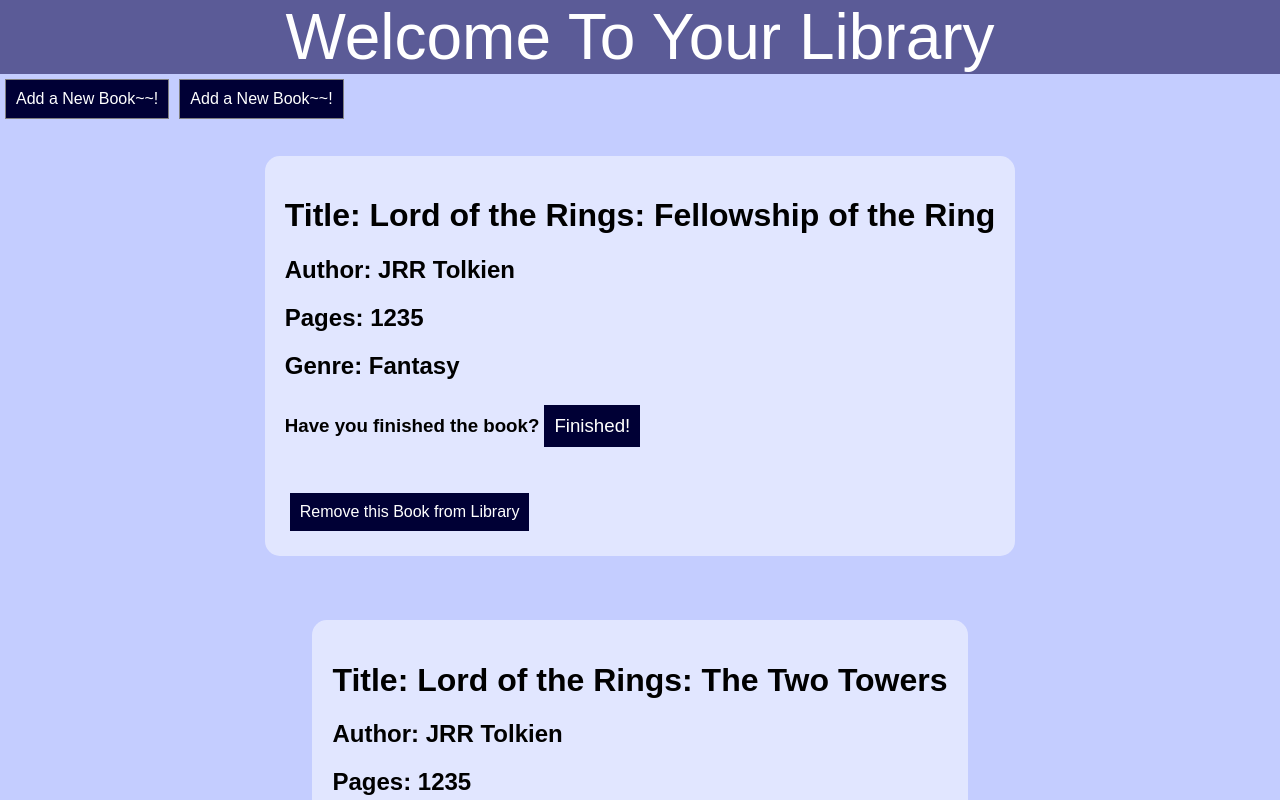
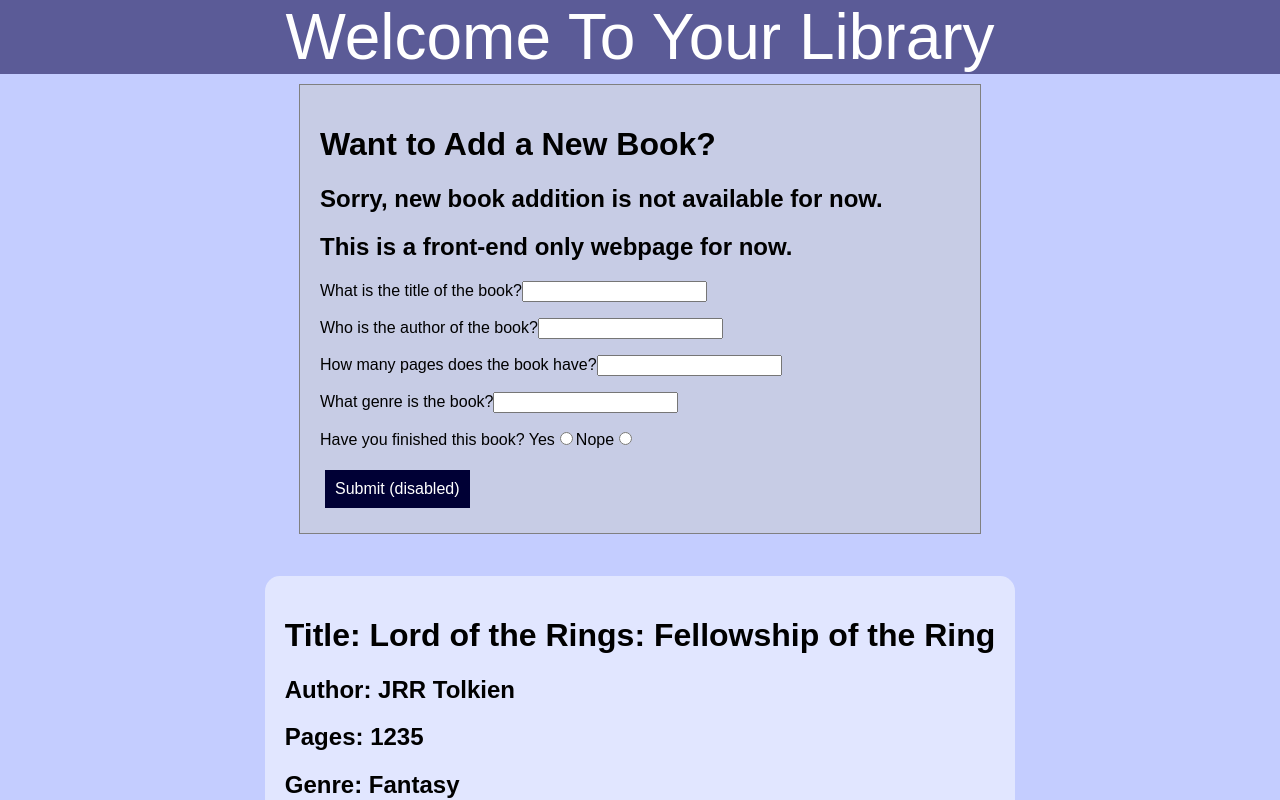
Before and after one commit to hankangbok/bookLibraryReact, a React (Create React App) app: page / in a window 1280 px wide. Shown: the top 800 px of the page. Built offline with nearby package versions, Linux system fonts and the light colour scheme.

Commit message:
ensured that form would return user feedback at least

```diff
--- a/public/index.html
+++ b/public/index.html
@@ -8,23 +8,14 @@
 
     <link rel="manifest" href="%PUBLIC_URL%/manifest.json">
 
-    <title>React App</title>
+    <title>Personal Library</title>
   </head>
 
   <body>
     <div id="flexcontainer">
       <div id="header">Welcome To Your Library</div>
       <div id="root"></div>
-      <!--
-        This HTML file is a template.
-        If you open it directly in the browser, you will see an empty page.
 
-        You can add webfonts, meta tags, or analytics to this file.
-        The build step will place the bundled scripts into the <body> tag.
-
-        To begin the development, run `npm start` or `yarn start`.
-        To create a production bundle, use `npm run build` or `yarn build`.
-      -->
    </div>
   </body>
 </html>
--- a/src/index.css
+++ b/src/index.css
@@ -58,7 +58,12 @@ button {
 #addBookForm {
   /* border: 5px solid red; */
   border: 1px solid gray;
-
+  background-color: rgba(204, 204, 204, 0.5);
+  padding: 20px;
+  margin: 10px;
+  width: 50%;
+  margin-left:auto;
+  margin-right:auto;
 }
 
 #addBookForm.clicked {
--- a/src/index.js
+++ b/src/index.js
@@ -1,7 +1,7 @@
-import React from 'react';
-import ReactDOM from 'react-dom';
-import './index.css';
-import {NewBookFormEntry} from './newBookForm'
+import React from "react";
+import ReactDOM from "react-dom";
+import "./index.css";
+import { NewBookFormEntry } from "./newBookForm";
 
 // dont touch this for now.
 // I'll set up form entry once the library display is good.
@@ -14,35 +14,36 @@ import {NewBookFormEntry} from './newBookForm'
 //   }
 // }
 
-class AddNewBookForm extends React.Component {
-  render() {
-    return <NewBookFormEntry />;
-  }
-}
+// class AddNewBookForm extends React.Component {
+//   render() {
+//     return <NewBookFormEntry />;
+//   }
+// }
 
 // this component displays the 'read' toggle button
 class ReadToggle extends React.Component {
   constructor(props) {
     super(props);
     this.state = {
-      isReadorNot: this.props.thisBook.isRead,
-    }
+      isReadorNot: this.props.thisBook.isRead
+    };
     this.handleClick = this.handleClick.bind(this);
   }
 
   handleClick() {
-    let newReadStatus = (this.state.isReadorNot === true) ? false : true;
+    let newReadStatus = this.state.isReadorNot === true ? false : true;
     this.setState({ isReadorNot: newReadStatus });
   }
   render() {
     let isReadButton;
-    if (this.state.isReadorNot===true) {
+    if (this.state.isReadorNot === true) {
       isReadButton = "Finished!";
     } else {
       isReadButton = "Working on It";
     }
     return (
-      <h3>Have you finished the book?
+      <h3>
+        Have you finished the book?
         <button onClick={this.handleClick}>
           {/* {this.state.isReadorNot.toString()} */}
           {isReadButton}
@@ -54,12 +55,15 @@ class ReadToggle extends React.Component {
 
 class RemoveBookFromLibrary extends React.Component {
   render() {
-    return <button title={this.props.title} onClick={this.props.onClick}>Remove this Book from Library</button>;
+    return (
+      <button title={this.props.title} onClick={this.props.onClick}>
+        Remove this Book from Library
+      </button>
+    );
   }
 }
 
 class SingleBook extends React.Component {
-
   render() {
     const aBook = this.props.aBook;
     const title = aBook.title;
@@ -73,72 +77,175 @@ class SingleBook extends React.Component {
         <h2>Pages: {numPages}</h2>
         <h2>Genre: {genre}</h2>
         <ReadToggle thisBook={aBook} />
-        <br></br>
+        <br />
         <RemoveBookFromLibrary title={title} onClick={this.props.onClick} />
       </div>
     );
-
   }
 }
 
 class LibraryContainer extends React.Component {
   constructor(props) {
-    super(props)
+    super(props);
     this.state = {
-      allBooks:  [
-        { title: 'Lord of the Rings: Fellowship of the Ring', author: 'JRR Tolkien ', numPages: '1235', isRead: true, genre: 'Fantasy' },
-        { title: 'Lord of the Rings: The Two Towers', author: 'JRR Tolkien ', numPages: '1235', isRead: false, genre: 'Fantasy' },
-        { title: 'Lord of the Rings: Return of the King', author: 'JRR Tolkien ', numPages: '1235', isRead: false, genre: 'Fantasy' },
-        { title: 'Game of Thrones', author: 'George R R Martin ', numPages: '1235', isRead: true, genre: 'Fantasy' },
-        { title: 'Cell ', author: 'Stephen King ', numPages: '1235', isRead: false, genre: 'horror' },
-        { title: 'Design It Yourself', author: 'Ellen Lipton', numPages: '1235', isRead: false, genre: 'DIY' },
-        { title: 'Fullmetal Alchemist', author: 'Hiromu Arakawa', numPages: '1235', isRead: false, genre: 'manga' }
+      allBooks: [
+        {
+          title: "Lord of the Rings: Fellowship of the Ring",
+          author: "JRR Tolkien ",
+          numPages: "1235",
+          isRead: true,
+          genre: "Fantasy"
+        },
+        {
+          title: "Lord of the Rings: The Two Towers",
+          author: "JRR Tolkien ",
+          numPages: "1235",
+          isRead: false,
+          genre: "Fantasy"
+        },
+        {
+          title: "Lord of the Rings: Return of the King",
+          author: "JRR Tolkien ",
+          numPages: "1235",
+          isRead: false,
+          genre: "Fantasy"
+        },
+        {
+          title: "Game of Thrones",
+          author: "George R R Martin ",
+          numPages: "1235",
+          isRead: true,
+          genre: "Fantasy"
+        },
+        {
+          title: "Cell ",
+          author: "Stephen King ",
+          numPages: "1235",
+          isRead: false,
+          genre: "horror"
+        },
+        {
+          title: "Design It Yourself",
+          author: "Ellen Lipton",
+          numPages: "1235",
+          isRead: false,
+          genre: "DIY"
+        },
+        {
+          title: "Fullmetal Alchemist",
+          author: "Hiromu Arakawa",
+          numPages: "1235",
+          isRead: false,
+          genre: "manga"
+        }
       ]
-    }
-    this.handleRemoveClick=this.handleRemoveClick.bind(this);
+    };
+    this.handleRemoveClick = this.handleRemoveClick.bind(this);
   }
 
   // Even handler for removing books
-  handleRemoveClick(e){
+  handleRemoveClick(e) {
     const theTitle = e.currentTarget.title;
     console.log("this is the book to remove" + theTitle);
 
     const allBooks1 = this.state.allBooks;
     const index = allBooks1.findIndex(eachBook => eachBook.title === theTitle);
-    allBooks1.splice(index,1);
-    this.setState({allBooks: allBooks1});
+    allBooks1.splice(index, 1);
+    this.setState({ allBooks: allBooks1 });
   }
-
 
   render() {
     const rows = [];
-    this.state.allBooks.forEach((bookinlist) => {
+    this.state.allBooks.forEach(bookinlist => {
       rows.push(
         <SingleBook
           aBook={bookinlist}
           title={bookinlist.title}
           key={bookinlist.title}
-          onClick={this.handleRemoveClick} />
+          onClick={this.handleRemoveClick}
+        />
       );
-
     });
 
-    return (
-      <div id="librarycontainer2">{rows}</div>
-    );
+    return <div id="librarycontainer2">{rows}</div>;
   }
 }
 
 
+class Library extends React.Component {
+  constructor(props) {
+    super(props);
+    this.state = {
+      dummystate: "blank",
+      newBook: { title: "Your new book will go here", key: "placeholder" },
+      formValidated: 'false'
+    };
+    this.handleFormSubmit = this.handleFormSubmit.bind(this);
+  }
+  handleFormSubmit(e) {
+    e.preventDefault();
+    const allinputs = document.querySelectorAll("input[required]");
+    // console.log(allinputs);
+    var formcompleted = true;
+    var buttonscompleted = false;
+    allinputs.forEach((inputitem, index) => {
+      // console.log(inputitem.value);
+      if (inputitem.value === null || inputitem.value == "") {
+        formcompleted = false;
+      }
+    });
+    const radioinputs = document.getElementsByName("haveRead");
+    radioinputs.forEach(onebutton => {
+      if (onebutton.checked) {
+        buttonscompleted = true;
+      }
+    });
+    if (formcompleted && buttonscompleted) {
+      const title = document.getElementById("title").value;
+      const author = document.getElementById("authorname").value;
+      const pages = document.getElementById("pages").value;
+      const genre = document.getElementById("genre").value;
+      const haveRead = document.querySelector('input[name="haveRead"]:checked')
+        .value;
+      console.log(title);
+      // console.log(author);
+      // console.log(pages);
+      // console.log(genre);
+      // console.log(haveRead);
+      const newBook = {
+        title: title,
+        author: author,
+        numPages: pages,
+        genre: genre,
+        isRead: haveRead
+      };
+      console.log(this.state.formValidated);
+      this.setState = ({ formValidated: 'true' },
+      function() {
+        console.log(this.state.formValidated);
+      });
+      this.setState = { newBook: newBook };
+      console.log(this.state.newBook);
+      const asRead = haveRead ? 'read' : 'not read' ;
+      alert(`Your book would have been added with
+      Title: ${title},
+      Author: ${author},
+      Pages: ${pages},
+      Genre: ${genre}
+      and marked as ${asRead} `);
+      // console.log(newBook);
+    } else {
+      alert("Please fill out all fields");
+    }
 
-class Library extends React.Component {
+  }
   render() {
     return (
       <div>
-        <NewBookFormEntry onClick={this.props.handleFormClick} />
-        <AddNewBookForm />
+        <NewBookFormEntry handleSubmit={this.handleFormSubmit} />
+        {/* <SingleBook aBook={this.state.newBook} /> */}
         <LibraryContainer books={this.props.booksList} />
-        <AddNewBookForm />
+        {/* <AddNewBookForm /> */}
       </div>
     );
   }
@@ -156,7 +263,6 @@ class Library extends React.Component {
 //   { title: 'book7', author: 'autho8 ', numPages: '1235', isRead: false, genre: 'scifi' }
 // ];
 
-
 ReactDOM.render(
   <Library />,
   // <Library booksList={BOOKSLIST} />,
--- a/src/newBookForm.js
+++ b/src/newBookForm.js
@@ -1,56 +1,128 @@
-import React from 'react';
+import React from "react";
+
+export class NewBookFromForm extends React.Component {
+  render() {
+    return (
+      <div>
+        <h1>This is where the new Book object goes</h1>
+      </div>
+    );
+  }
+}
 
 export class NewBookFormEntry extends React.Component {
   constructor(props) {
     super(props);
     this.state = {
-      isVisible:false,
-    }
+      isVisible: true,
+      // visibility: "visible"
+      formValidated: false,
+    };
+    // this.handleFormSubmit = this.handleFormSubmit.bind(this);
     this.handleFormClick = this.handleFormClick.bind(this);
   }
+
+// Should get the values of fields in the form and save them to a new book object
+  // handleFormSubmit(e) {
+  //   e.preventDefault();
+  //   const allinputs = document.querySelectorAll('input[required]');
+  //   // console.log(allinputs);
+  //   var formcompleted = true;
+  //   var buttonscompleted = false;
+  //   allinputs.forEach((inputitem, index) => {
+  //     // console.log(inputitem.value);
+  //     if (inputitem.value===null || inputitem.value=='') {
+  //       formcompleted = false;
+  //     }
+  //   })
+  //   const radioinputs = document.getElementsByName('haveRead');
+  //   radioinputs.forEach((onebutton) => {
+  //     if (onebutton.checked) {
+  //       buttonscompleted = true;
+  //     }
+  //   })
+  //   if (formcompleted && buttonscompleted) {
+  //     const title = document.getElementById('title').value;
+  //     const author = document.getElementById('authorname').value;
+  //     const pages = document.getElementById('pages').value;
+  //     const genre = document.getElementById('genre').value;
+  //     const haveRead = document.querySelector('input[name="haveRead"]:checked').value;
+  //     // console.log(title);
+  //     // console.log(author);
+  //     // console.log(pages);
+  //     // console.log(genre);
+  //     // console.log(haveRead);
+  //     const newBook = {
+  //       title: title,
+  //       author: author,
+  //       numPages: pages,
+  //       genre: genre,
+  //       isRead:haveRead
+  //     };
+  //     this.setState=({formValidated:true, newBook:newBook});
+  //     return newBook;
+  //     // console.log(newBook);
+  //   } else {
+  //     alert('Please fill out all fields');
+  //   }
+  // }
 
   handleFormClick() {
     console.log("something was clicked");
     console.log(this.state.isVisible);
-    this.setState=( {isVisible: true}, () => {
-      console.log(this.state.isVisible);
-    });
+    // this.setState=( {isVisible: true}, () => {
+    //   console.log(this.state.isVisible);
+    // });
+    // this.setState = ({visibility:'visible'});
+    this.setState = ({ isVisible: true });
+    // console.log(this.state.isVisible);
+
   }
+
   render() {
-    if (this.state.isVisible) {
+    if (this.state.isVisible===true) {
       return (
-        <form id="addBookForm">
+        <form id="addBookForm" visibility='visible' completed='false'>
+          <h1>Want to Add a New Book?</h1>
+          <h2>Sorry, new book addition is not available for now.</h2>
+          <h2>This is a front-end only webpage for now.</h2>
           <p>
-            <label for="title"> What is the title of the book?</label>
-            <input id="title" name="booktile" required />
+            <label htmlFor="title"> What is the title of the book?</label>
+            <input id="title" name="booktitle" required />
           </p>
           <p>
-            <label for="author"> Who is the author of the book?</label>
+            <label htmlFor="author"> Who is the author of the book?</label>
             <input id="authorname" name="authorname" required />
           </p>
           <p>
-            <label for="pages"> How many pages does the book have?</label>
+            <label htmlFor="pages"> How many pages does the book have?</label>
             <input id="pages" name="pages" required />
           </p>
           <p>
-            <label for="genre">What genre is the book?</label>
+            <label htmlFor="genre">What genre is the book?</label>
             <input id="genre" name="genre" required />
           </p>
+      {/*TODO: known crash case. if you submit without clicking radio button.  */}
           <p>
             Have you finished this book?
-            <label for="haveRead"> Yes</label>
-            <input type="radio" name="haveRead" />
-            <label for="haventRead">Nope</label>
-            <input type="radio" name="haveRead" />
+            <label htmlFor="haveRead"> Yes</label>
+            <input type="radio" name="haveRead" value = "true" />
+            <label htmlFor="haventRead">Nope</label>
+            <input id ='haveRead' type="radio" name="haveRead" value = "false" />
           </p>
-          <button>Submit</button>
+          {/* <button onClick= {this.handleFormSubmit}>Submit</button> */}
+          <button onClick = {this.props.handleSubmit} >Submit (disabled) </button>
         </form>
-
       );
     } else {
-      console.log("This is the current state" +this.state.isVisible);
+      console.log("This is the current state " + this.state.isVisible);
       return (
-        <button id="addBookForm" onClick={this.handleFormClick}> Add a New Book~~!</button>
+        <div>
+          <button id="addBookForm" onClick={this.handleFormClick}>
+          Add a New Book~~!
+          </button>
+          {/* <form id="addBookForm" visibility='hidden'></form> */}
+        </div>
       );
     }
   }
```
Also changed, not shown: src/newBookForm.txt (deleted), 1 other file (tests, documents, lock files or other folders).
